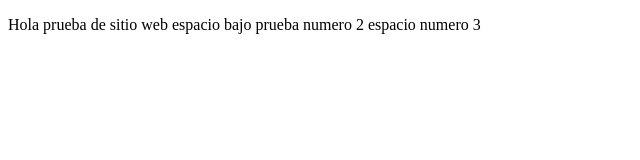
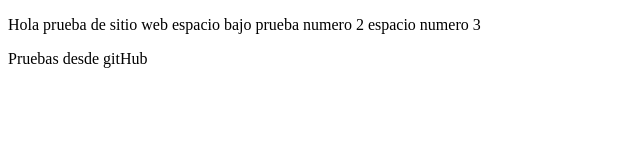
Before and after one commit to ingomezfelipe/HPtest, a plain HTML site: page index.html in a window 1280 px wide. Shown: the whole page, without its empty margins (0-640 px from the left). Drawn offline with Linux system fonts and the light colour scheme.

Commit message:
cambios agregados desde VScode

```diff
--- a/index.html
+++ b/index.html
@@ -12,5 +12,9 @@
         espacio bajo prueba numero 2
         espacio numero 3
     </p>
+
+    <p >
+        Pruebas desde gitHub
+    </p>
 </body>
 </html>
```
